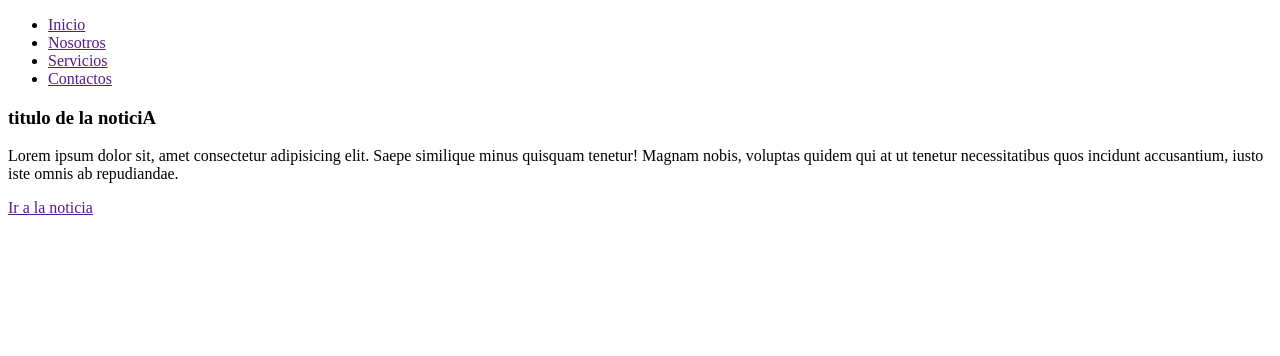
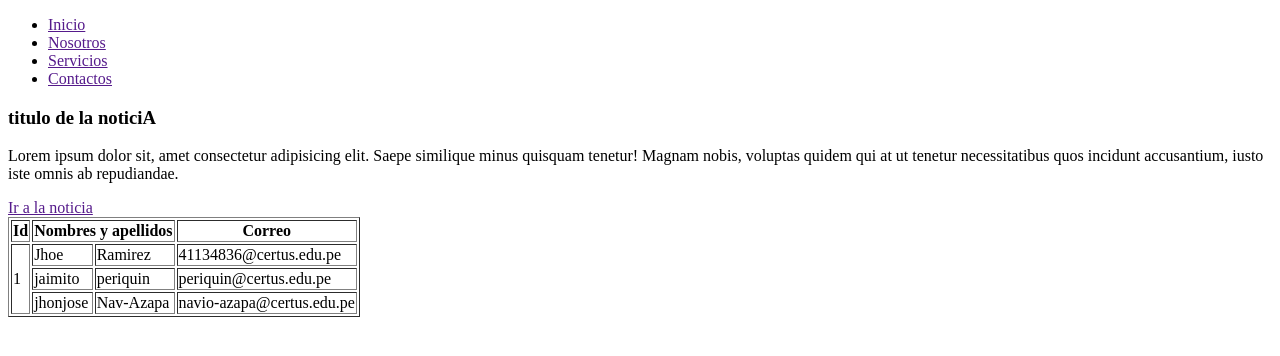
Before and after one commit to 41134836jhoe41134836/clase-1-html, a plain HTML site: page index.html in a window 1280 px wide. Drawn offline with Linux system fonts and the light colour scheme.

Commit message:
update table

```diff
--- a/index.html
+++ b/index.html
@@ -23,6 +23,31 @@
             <P>Lorem ipsum dolor sit, amet consectetur adipisicing elit. Saepe similique minus quisquam tenetur! Magnam nobis, voluptas quidem qui at ut tenetur necessitatibus quos incidunt accusantium, iusto iste omnis ab repudiandae.</P>
             <a href="">Ir a la noticia</a>
         </article>
+        <article>
+            <table border="1">
+                <tr>
+                    <th>Id</th>
+                    <th colspan="2">Nombres y apellidos</th>
+                    <th>Correo</th>
+                </tr>
+                <tr>
+                    <td rowspan="3">1</td>
+                    <td>Jhoe</td>
+                    <td>Ramirez</td>
+                    <td>41134836@certus.edu.pe</td>
+                </tr>
+                <tr>
+                    <td>jaimito</td>
+                    <td>periquin</td>
+                    <td>periquin@certus.edu.pe</td>
+                </tr>
+                <tr>
+                    <td>jhonjose</td>
+                    <td>Nav-Azapa</td>
+                    <td>navio-azapa@certus.edu.pe</td>
+                </tr>
+            </table>
+        </article>
     </section>
     <footer></footer>
 </body>
```
